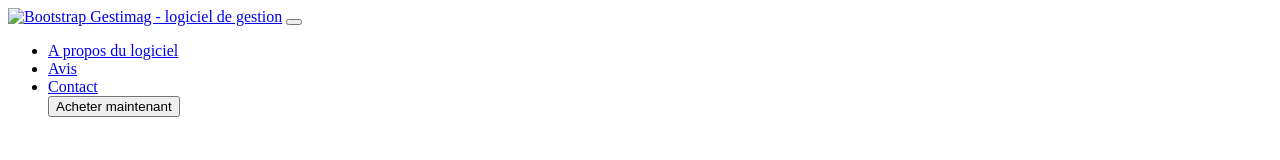
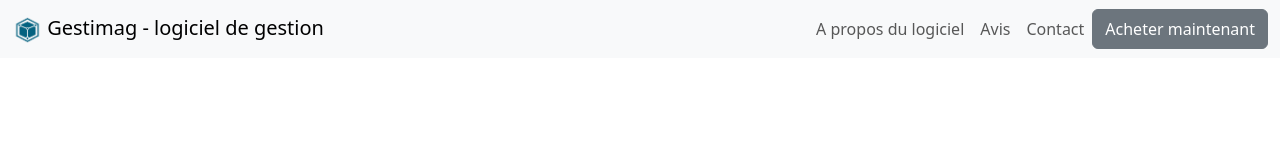
Before and after one commit to adrienb39/landing-page, a plain HTML site: page parties/menu.html in a window 1280 px wide. Drawn offline with nearby package versions, Linux system fonts and the light colour scheme; the site is published under a folder, as on GitHub Pages, so addresses that start at the root find nothing.

Commit message:
modification des liens de tous les fichiers html

```diff
--- a/parties/menu.html
+++ b/parties/menu.html
@@ -6,7 +6,7 @@
     <meta name="viewport"
         content="width=device-width, user-scalable=no, initial-scale=1.0, maximum-scale=1.0, minimum-scale=1.0">
     <meta http-equiv="X-UA-Compatible" content="ie=edge">
-    <link rel="stylesheet" href="/assets/css/bootstrap.min.css">
+    <link rel="stylesheet" href="../assets/css/bootstrap.min.css">
     <link rel="stylesheet" href="https://cdn.jsdelivr.net/npm/bootstrap-icons@1.11.3/font/bootstrap-icons.min.css">
     <title>Menu</title>
 </head>
@@ -15,8 +15,8 @@
     <section>
         <nav class="navbar navbar-expand-lg bg-body-tertiary">
             <div class="container-fluid">
-                <a class="navbar-brand" href="#"><img src="/assets/images/logo-gestimag.png" alt="Bootstrap" width="30"
-                        height="30">
+                <a class="navbar-brand" href="#"><img src="../assets/images/logo-gestimag.png" alt="Bootstrap"
+                        width="30" height="30">
                     Gestimag - logiciel de gestion</a>
                 <button class="navbar-toggler" type="button" data-bs-toggle="collapse"
                     data-bs-target="#navbarSupportedContent" aria-controls="navbarSupportedContent"
@@ -40,7 +40,7 @@
             </div>
         </nav>
     </section>
-    <script src="/assets/js/bootstrap.bundle.min.js"></script>
+    <script src="../assets/js/bootstrap.bundle.min.js"></script>
 
 </body>
 
```
Also changed, not shown: parties/presentation.html (+3 -3 lines), parties/tarifs.html (+2 -2 lines).
